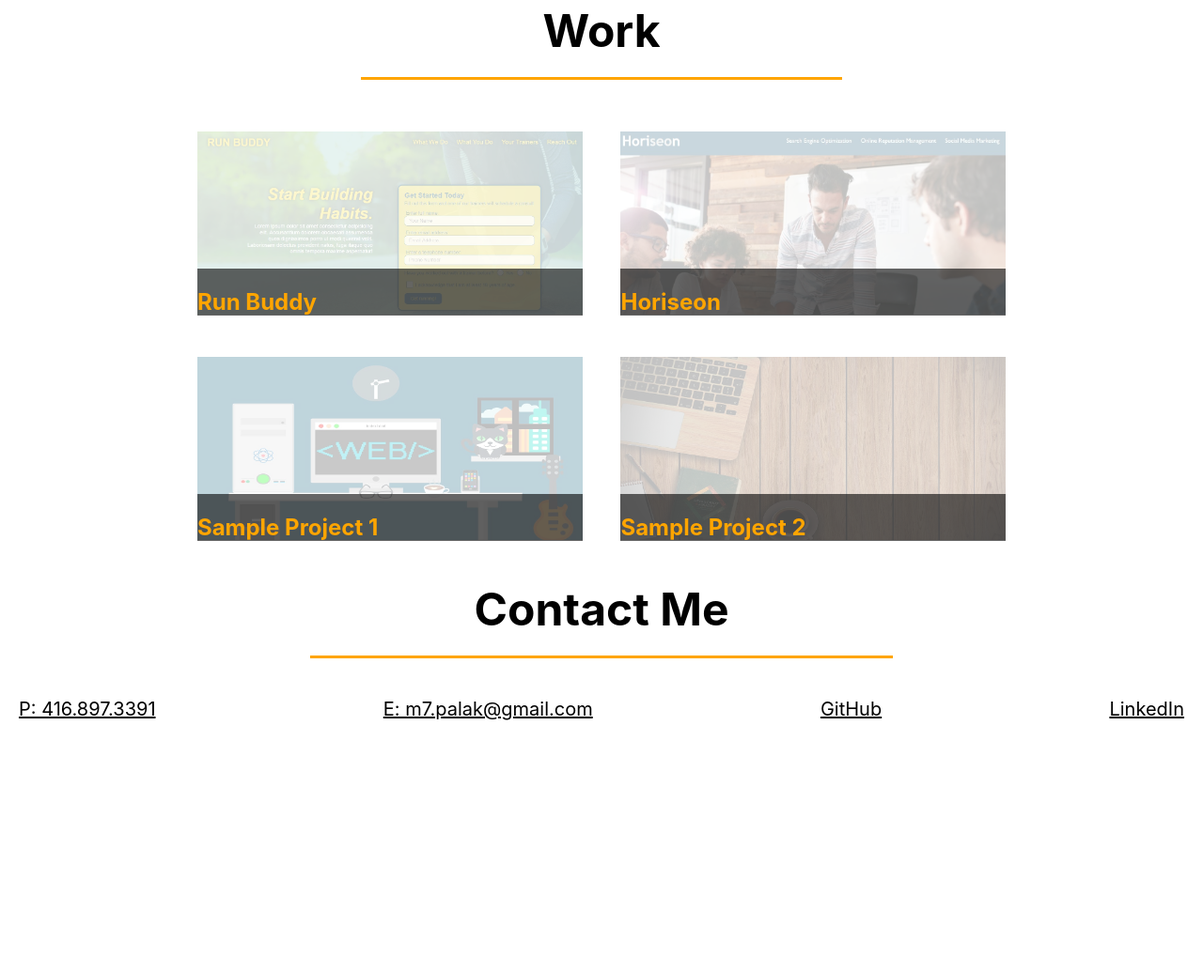
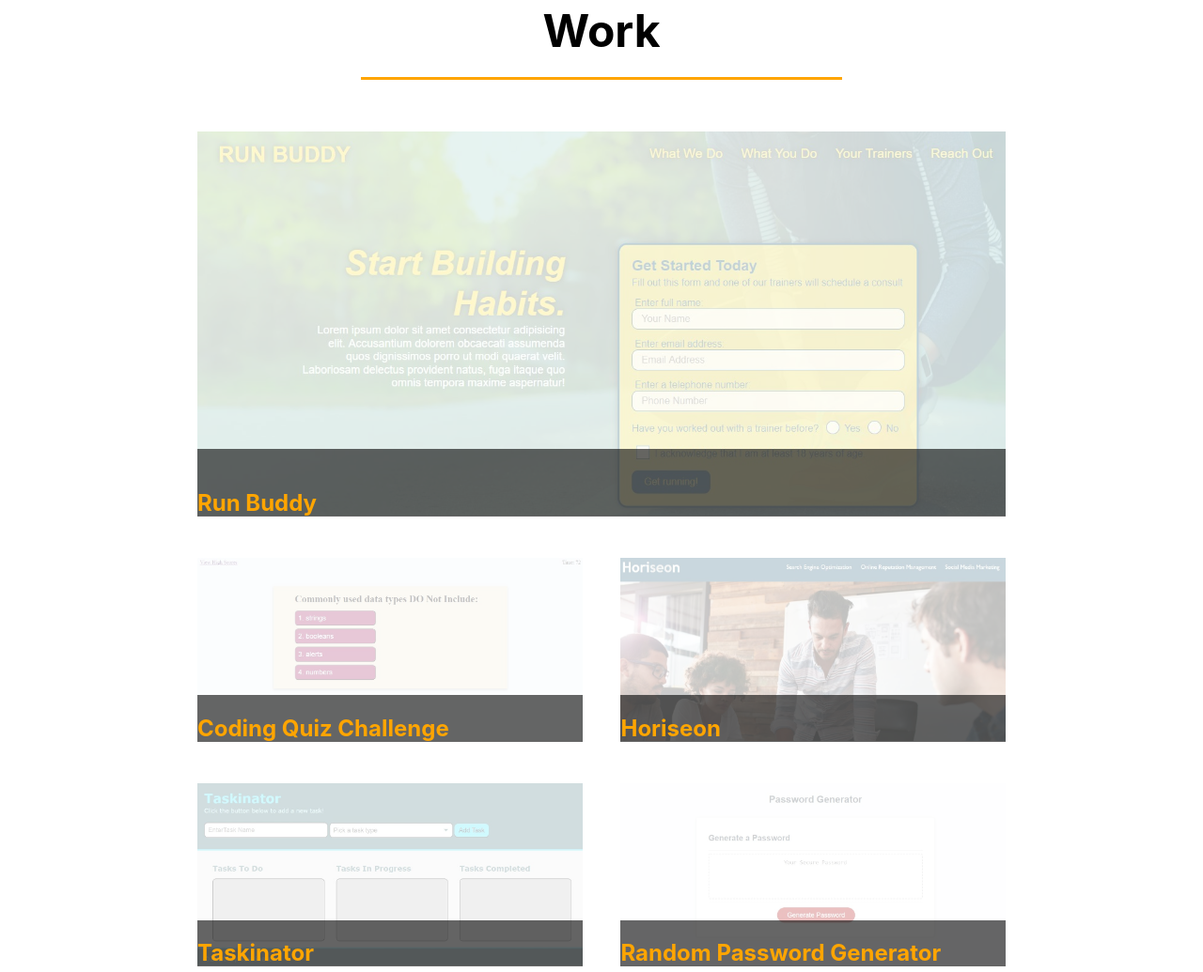
Before and after one commit to palakdevgan/PalakDevganPortfolio, a plain HTML site: page index.html in a window 1280 px wide. Shown: the part 705-1740 px from the top of the page at 94% size. Before the commit the page ends 1499 px from the top, so only its background shows below. Drawn offline with Linux system fonts and the light colour scheme.

Commit message:
Final commit

```diff
--- a/assets/css/style.css
+++ b/assets/css/style.css
@@ -147,10 +147,12 @@ header a{
     opacity: 25%;
     width: 100%;
     height: 100%;
+
   }
   .work1-img:hover {
     opacity: 100%;
-    transform: scale(1.5);
+    transform: scale(1.3);
+
   }
 
   .contact-info a {
@@ -179,12 +181,14 @@ header a{
   flex-direction: row;
   justify-content: center;
   align-items: center;
+
 }
 .work-a {
   width: 40%;
   height: 100%;
   margin: 2%;
   position: relative;
+
 }
 
 .work-a:hover .text{
@@ -192,9 +196,27 @@ header a{
 
 }
 
-.work-a:hover .work1-img{
-transform: scale(1.5);
+.work-a:hover {
+	z-index: 1;
 }
+
+.work-a1 {
+  width: 84%;
+  height: 100%;
+  margin: 2%;
+  position: relative;
+
+}
+
+.work-a1:hover .text{
+  display: none;
+
+}
+
+.work-a1:hover {
+	z-index: 1;
+}
+
 
 .text {
   position: absolute;
--- a/index.html
+++ b/index.html
@@ -51,30 +51,44 @@
         <h2 class="section-title primary-border">Work</h2>
     </div>
     <div class="work-flex">
-        <a class="work-a" href="https://palakdevgan.github.io/run-buddy/" target="_blank">
+
+        <a class="work-a1" href="https://palakdevgan.github.io/run-buddy/" target="_blank">
             <img class="work1-img" src="./assets/images/run-buddy.jpg" alt="Run Buddy Landing Page"/>
               <div class="text">
                   <h1>Run Buddy</h1>
                 </div>
           </a>
+
+            <a class="work-a" href="https://palakdevgan.github.io/CodingQuizChallenge/" target="_blank">
+                <img class="work1-img" src="./assets/images/coding-challenge.jpg" alt="Run Buddy Landing Page"/>
+                  <div class="text">
+                      <h1>Coding Quiz Challenge</h1>
+                    </div>
+              </a>
+
+
         <a class="work-a" href="https://palakdevgan.github.io/Horiseon/" target="_blank">
             <img class="work1-img" src="./assets/images/horiseon.jpg" alt="Horiseon Landing Page"/>
             <div class="text">
                 <h1>Horiseon</h1>
               </div>
         </a>
-        <a class="work-a" href="#" target="_blank">
-            <img class="work1-img" src="./assets/images/web-page.jpg" alt="Sample Project1 Landing Page"/>
+
+            <a class="work-a" href="https://palakdevgan.github.io/taskinator/" target="_blank">
+                <img class="work1-img" src="./assets/images/taskinator.jpg" alt="Sample Project1 Landing Page"/>
                 <div class="text">
-                <h1>Sample Project 1</h1>
+                    <h1>Taskinator</h1>
                   </div>
             </a>
-       <a class="work-a" href="#" target="_blank">
-            <img class="work1-img" src="./assets/images/table.jpg" alt="Sample Project2 Landing Page"/>
+
+        <a class="work-a" href="https://palakdevgan.github.io/friendly-parakeet/" target="_blank">
+            <img class="work1-img" src="./assets/images/password-generator.jpg" alt="Sample Project2 Landing Page"/>
             <div class="text">
-                <h1>Sample Project 2</h1>
+                <h1>Random Password Generator</h1>
               </div>
         </a>
+
+
     </div>
 
     </section>
```
Also changed, not shown: assets/images/coding-challenge.jpg (added), assets/images/password-generator.jpg (added), assets/images/taskinator.jpg (added). Lines whose indentation alone changed are shown as unchanged.
